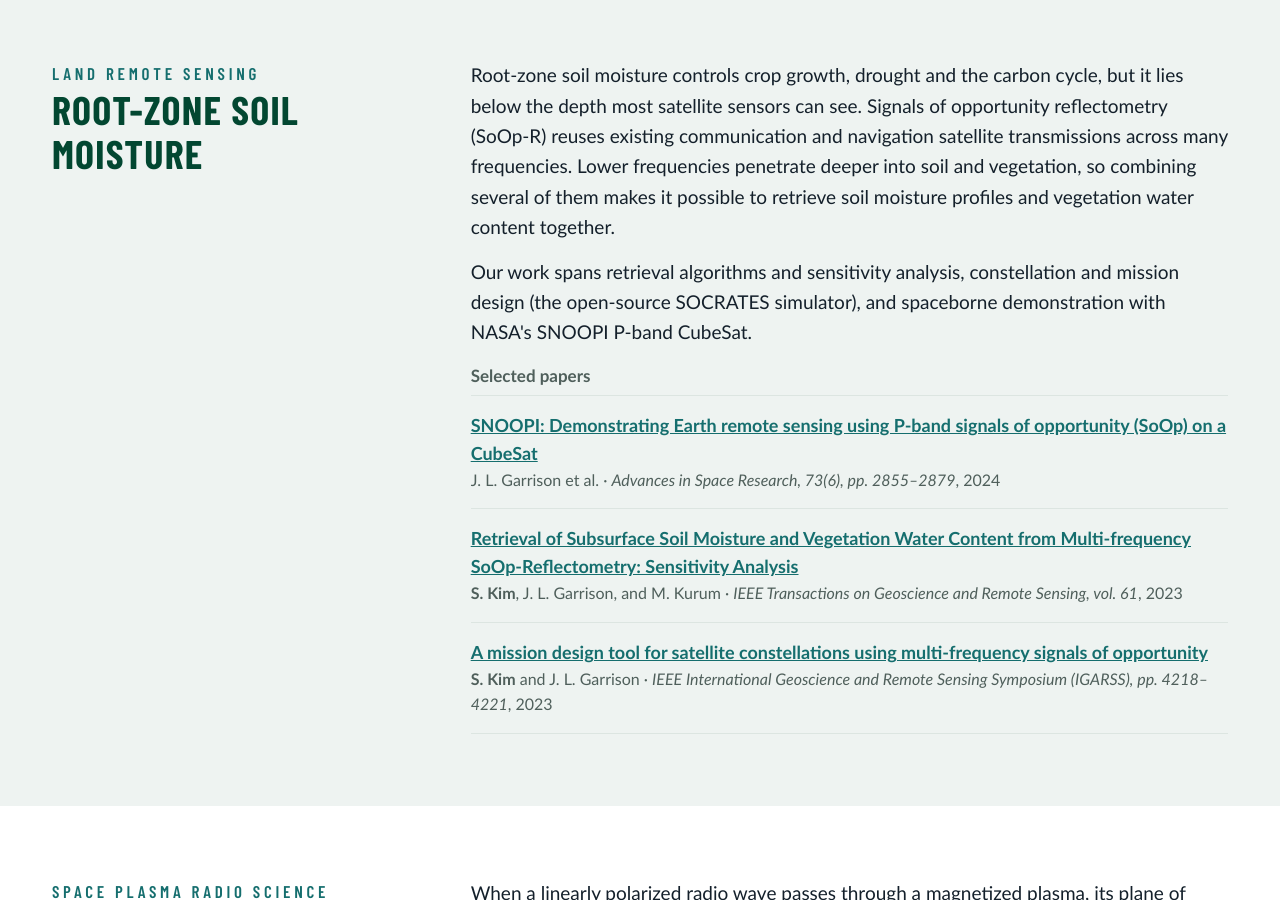
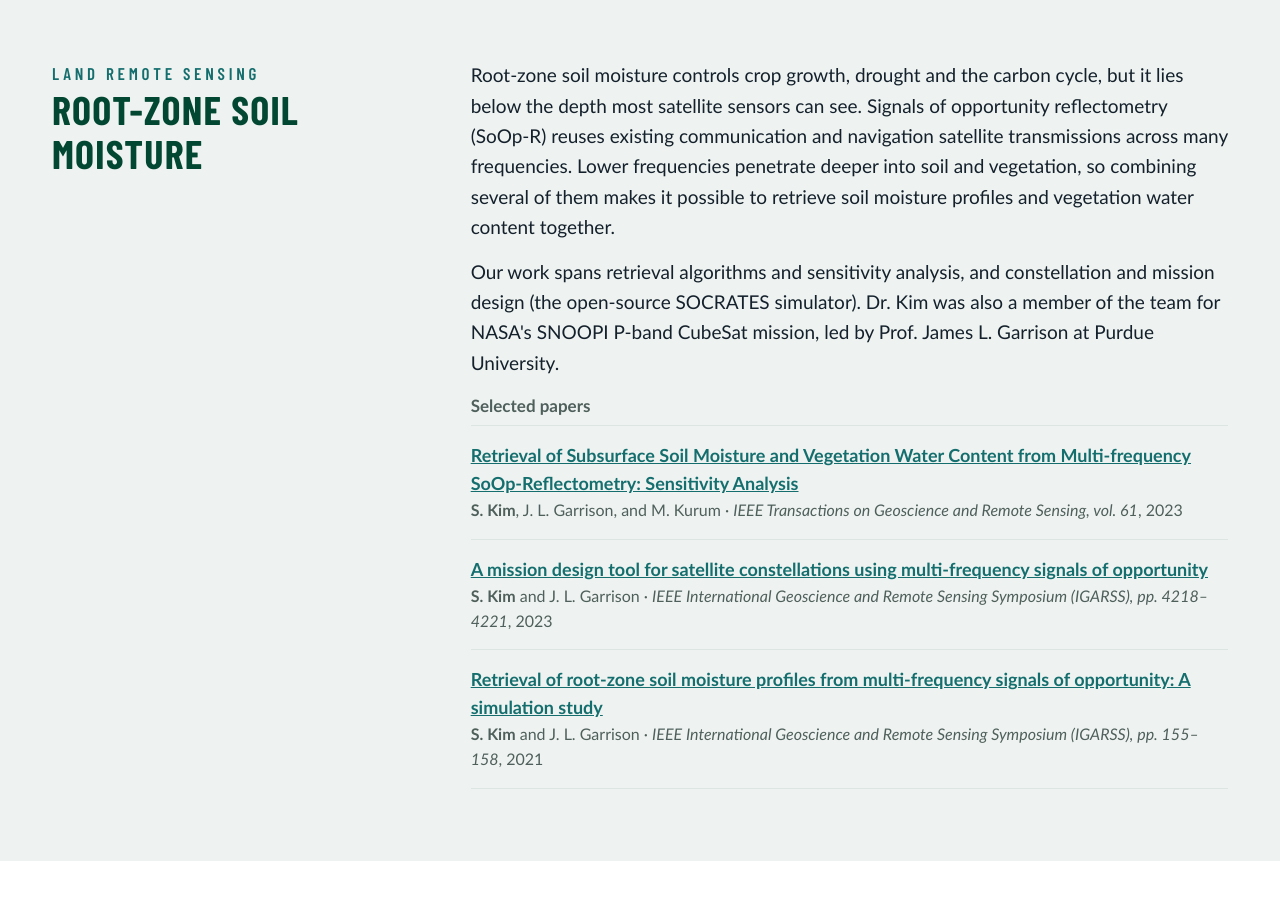
Before and after one commit to sehokim09/sehokim09.github.io, a Jekyll site: the page built from research.html, in a window 1280 px wide and 900 px high, scrolled down 872 px. Built offline with Jekyll 4.4.1, drawn with Linux system fonts in a browser that asks for light colours.

Commit message:
Research: credit SNOOPI to its team and PI
SNOOPI was led by Prof. James L. Garrison (Purdue); describe Seho as a
team member rather than implying it is the lab's mission, and replace
the SNOOPI overview paper in RZSM selected papers with Kim & Garrison
(IGARSS 2021).

Co-Authored-By: Claude Opus 5.5 <noreply@anthropic.com>
Claude-Session: https://claude.ai/code/session_01CT7uMHNpm9DEv42J4sv3fR

```diff
--- a/research.html
+++ b/research.html
@@ -26,10 +26,10 @@ permalink: /research/
     </div>
     <div class="prose">
       <p>Root-zone soil moisture controls crop growth, drought and the carbon cycle, but it lies below the depth most satellite sensors can see. Signals of opportunity reflectometry (SoOp-R) reuses existing communication and navigation satellite transmissions across many frequencies. Lower frequencies penetrate deeper into soil and vegetation, so combining several of them makes it possible to retrieve soil moisture profiles and vegetation water content together.</p>
-      <p>Our work spans retrieval algorithms and sensitivity analysis, constellation and mission design (the open-source SOCRATES simulator), and spaceborne demonstration with NASA's SNOOPI P-band CubeSat.</p>
+      <p>Our work spans retrieval algorithms and sensitivity analysis, and constellation and mission design (the open-source SOCRATES simulator). Dr. Kim was also a member of the team for NASA's SNOOPI P-band CubeSat mission, led by Prof. James L. Garrison at Purdue University.</p>
       <p class="meta" style="margin-bottom: 6px"><strong>Selected papers</strong></p>
       <ul class="rule-list">
-        {% for p in site.data.publications %}{% if p.doi == "10.1109/TGRS.2023.3284800" or p.doi == "10.1109/IGARSS52108.2023.10281817" or p.doi == "10.1016/j.asr.2023.10.050" %}{% include pub-item.html pub=p %}{% endif %}{% endfor %}
+        {% for p in site.data.publications %}{% if p.doi == "10.1109/TGRS.2023.3284800" or p.doi == "10.1109/IGARSS52108.2023.10281817" or p.doi == "10.1109/IGARSS47720.2021.9554561" %}{% include pub-item.html pub=p %}{% endif %}{% endfor %}
       </ul>
     </div>
   </div>
```
